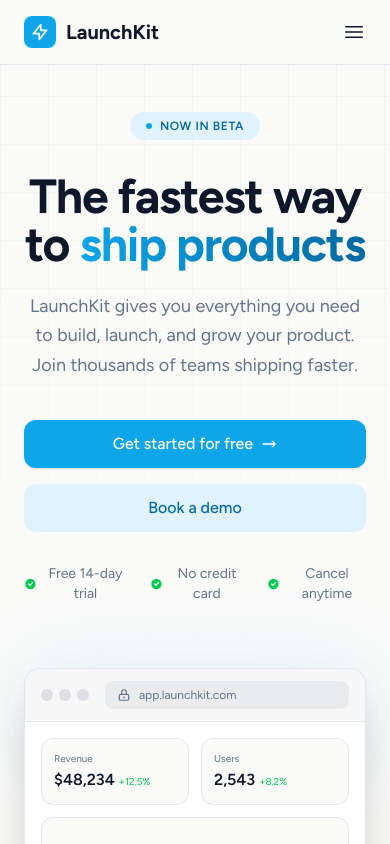
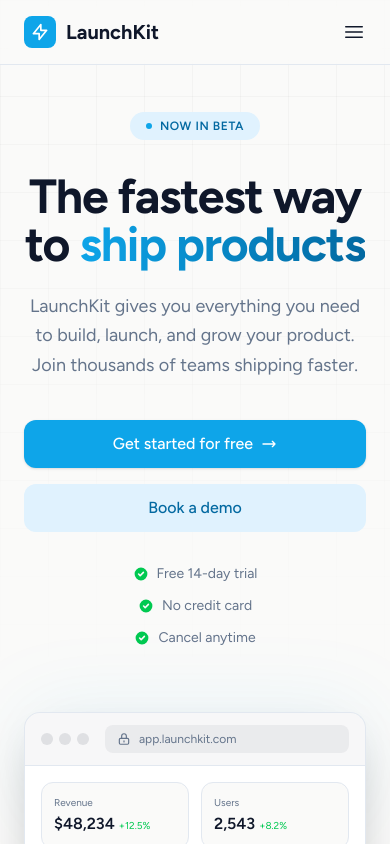
Before and after one commit to ship-studio/saas-template-1, a Next.js app: page / in a window 390 px wide. Shown: the top 844 px of the page. Built offline with nearby package versions, Linux system fonts and the light colour scheme.

Commit message:
Updates from Ship Studio

```diff
--- a/components/sections/HeroVariantB.tsx
+++ b/components/sections/HeroVariantB.tsx
@@ -67,22 +67,22 @@
             initial={{ opacity: 0 }}
             animate={{ opacity: 1 }}
             transition={{ duration: 0.5, delay: 0.4, ease: [0.25, 0.4, 0.25, 1] }}
-            className="flex items-center justify-center gap-6 text-sm text-[var(--muted)]"
+            className="flex flex-col sm:flex-row items-center justify-center gap-3 sm:gap-6 text-sm text-[var(--muted)]"
           >
             <div className="flex items-center gap-2">
-              <svg className="w-4 h-4 text-green-500" fill="currentColor" viewBox="0 0 20 20">
+              <svg className="w-4 h-4 text-green-500 flex-shrink-0" fill="currentColor" viewBox="0 0 20 20">
                 <path fillRule="evenodd" d="M10 18a8 8 0 100-16 8 8 0 000 16zm3.707-9.293a1 1 0 00-1.414-1.414L9 10.586 7.707 9.293a1 1 0 00-1.414 1.414l2 2a1 1 0 001.414 0l4-4z" clipRule="evenodd" />
               </svg>
               <span>Free 14-day trial</span>
             </div>
             <div className="flex items-center gap-2">
-              <svg className="w-4 h-4 text-green-500" fill="currentColor" viewBox="0 0 20 20">
+              <svg className="w-4 h-4 text-green-500 flex-shrink-0" fill="currentColor" viewBox="0 0 20 20">
                 <path fillRule="evenodd" d="M10 18a8 8 0 100-16 8 8 0 000 16zm3.707-9.293a1 1 0 00-1.414-1.414L9 10.586 7.707 9.293a1 1 0 00-1.414 1.414l2 2a1 1 0 001.414 0l4-4z" clipRule="evenodd" />
               </svg>
               <span>No credit card</span>
             </div>
             <div className="flex items-center gap-2">
-              <svg className="w-4 h-4 text-green-500" fill="currentColor" viewBox="0 0 20 20">
+              <svg className="w-4 h-4 text-green-500 flex-shrink-0" fill="currentColor" viewBox="0 0 20 20">
                 <path fillRule="evenodd" d="M10 18a8 8 0 100-16 8 8 0 000 16zm3.707-9.293a1 1 0 00-1.414-1.414L9 10.586 7.707 9.293a1 1 0 00-1.414 1.414l2 2a1 1 0 001.414 0l4-4z" clipRule="evenodd" />
               </svg>
               <span>Cancel anytime</span>
```
